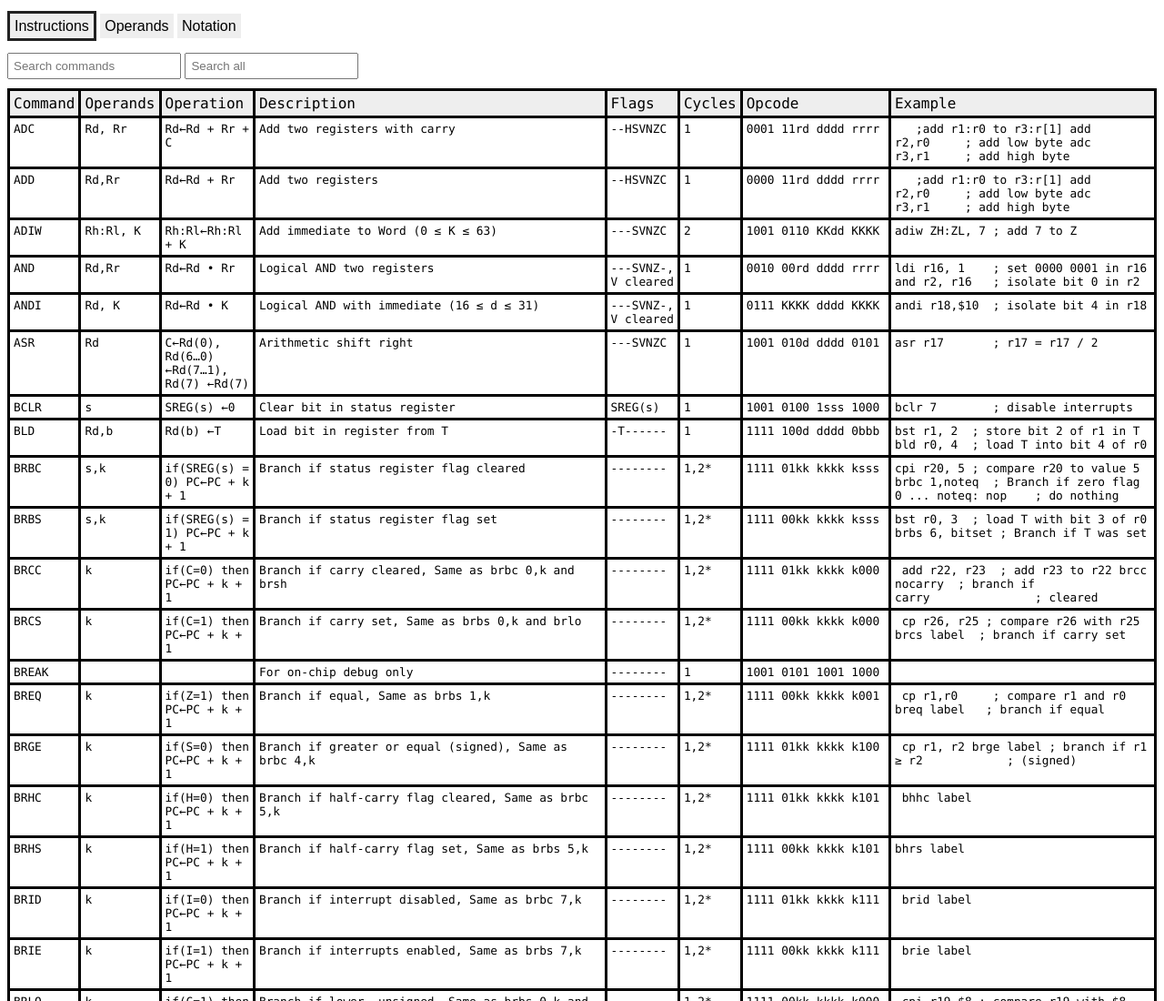
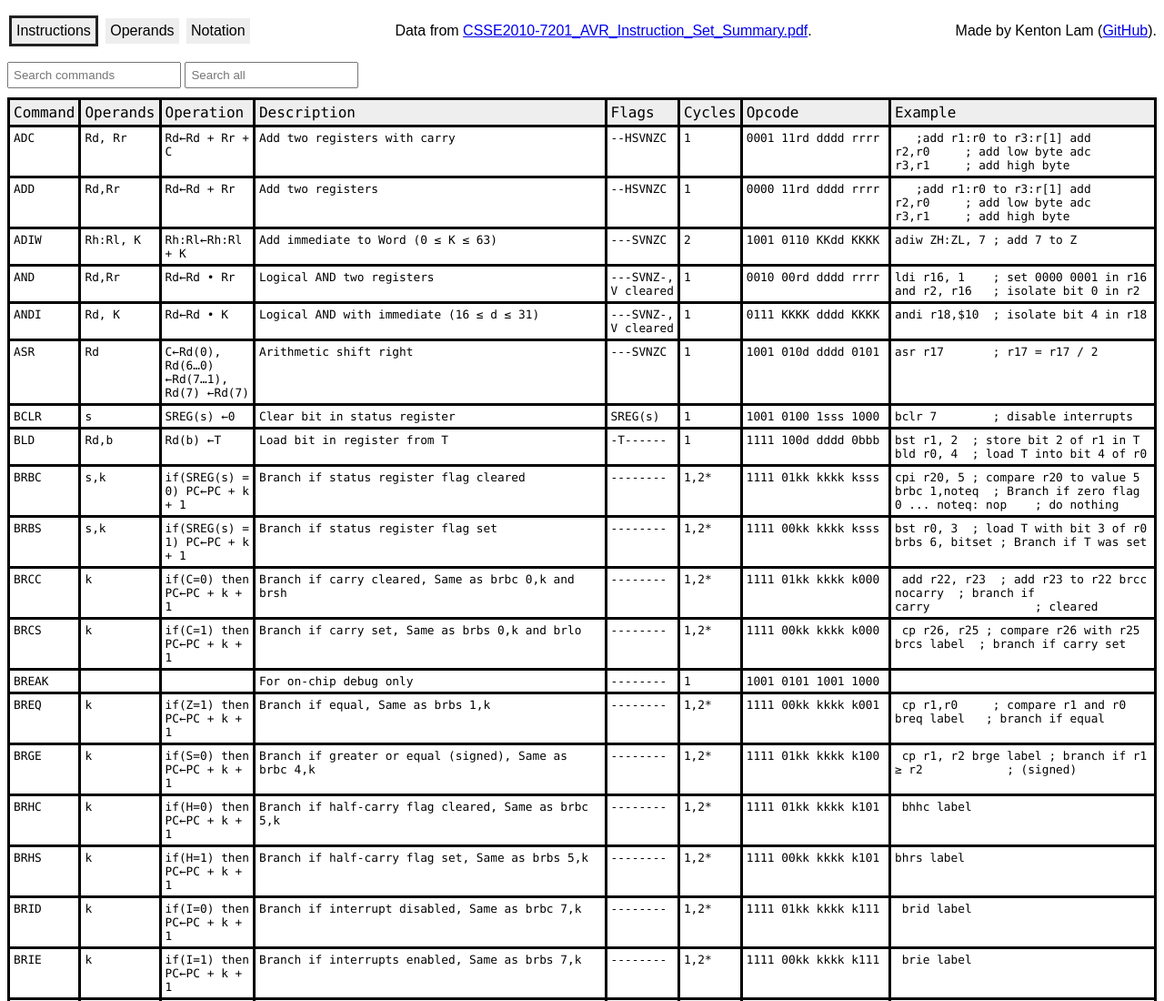
Before and after one commit to katrinafyi/atmel-avr-isa, a plain HTML site: page index.html in a window 1280 px wide. Shown: the top 1100 px of the page at 91% size. Drawn offline with Linux system fonts and the light colour scheme.

Commit message:
Add links to pdf and github.

```diff
--- a/index.html
+++ b/index.html
@@ -8,10 +8,16 @@
         <link rel="shortcut icon" type="image/x-icon" href="favicon.ico"/>
     </head>
     <body>
-        <div id="tabs">
-            <span class="tab-link" data-tab="instructions">Instructions</span>
-            <span class="tab-link" data-tab="operands">Operands</span>
-            <span class="tab-link" data-tab="notations">Notation</span>
+        <div id="header">
+            <div id="tabs">
+                <div class="tab-link" data-tab="instructions">Instructions</div>
+                <div class="tab-link" data-tab="operands">Operands</div>
+                <div class="tab-link" data-tab="notations">Notation</div>
+            </div>
+
+            <span>Data from <a target="_blank" href="data/CSSE2010-7201_AVR_Instruction_Set_Summary.pdf">CSSE2010-7201_AVR_Instruction_Set_Summary.pdf</a>.</span>
+
+            <span>Made by Kenton Lam (<a href="https://github.com/KentonLam/atmel-avr-isa">GitHub</a>).</span>
         </div>
 
         <div id="instructions">
--- a/style.css
+++ b/style.css
@@ -6,15 +6,21 @@ body {
     font-family: sans-serif;
 }
 
-#tabs {
-    margin: 20px 0;
+#header {
+    display: flex;
+    flex-direction: row;
+    justify-content: space-between;
+    align-items: baseline;
+
+    margin: 15px 0;
 }
 
-
 .tab-link {
+    display: inline-block;
     cursor: pointer;
     background: #eeeeee;
     padding: 5px;
+    margin: 2px;
 }
 
 .selected {
```
Also changed, not shown: 1 other file.
